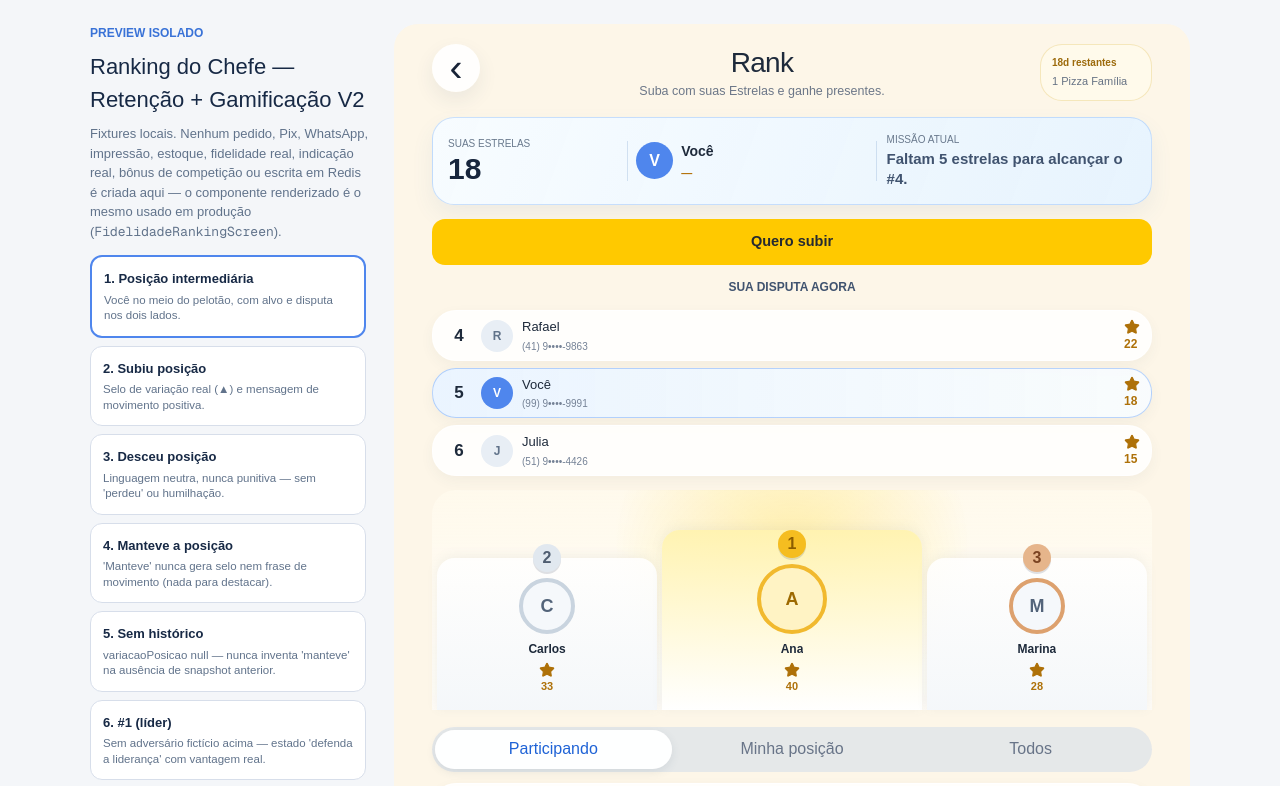
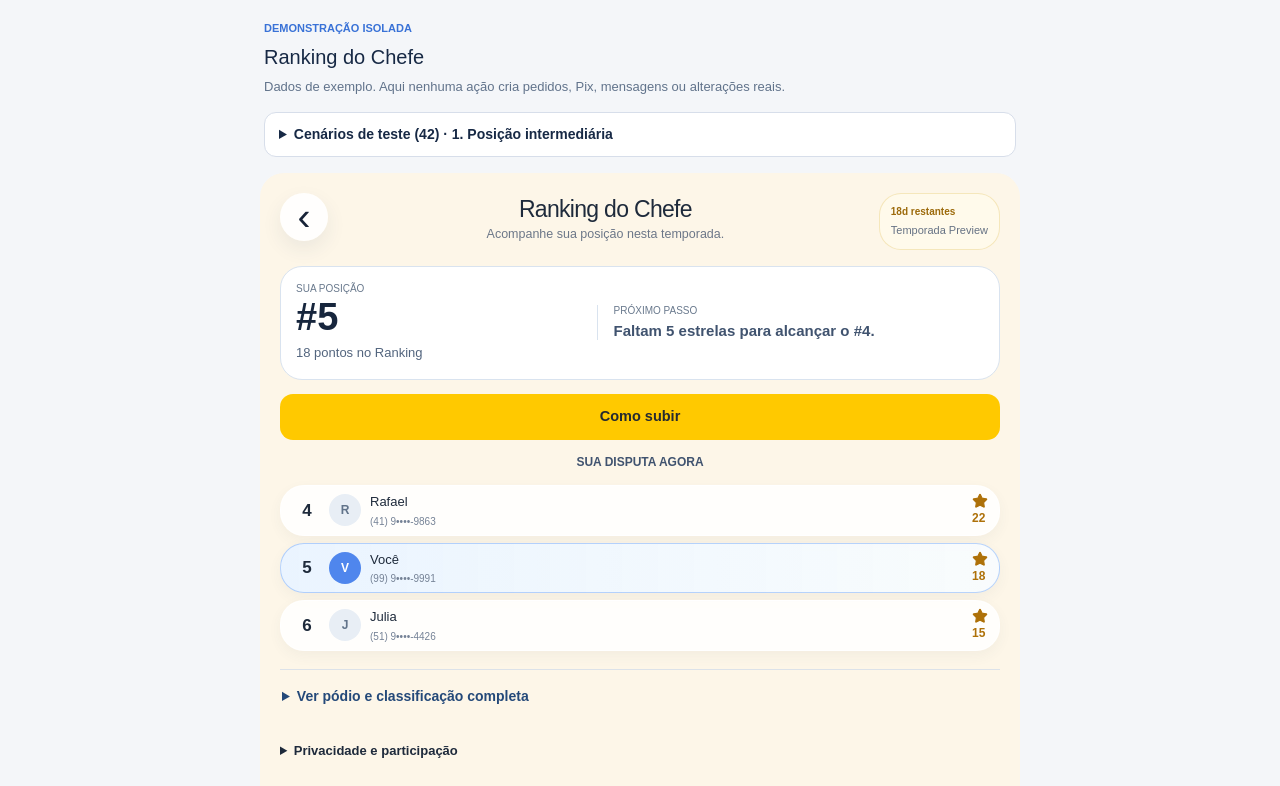
Before and after one commit to luk8nhassil-maker/-chefebot, a Next.js app: page /dev/ranking-retencao in a window 1280 px wide. Shown: the top 786 px of the page. Built offline with nearby package versions, Linux system fonts and the light colour scheme.

Commit message:
refactor(ranking): clarify position and simplify preview

```diff
--- a/src/app/cliente/FidelidadeRankingScreen.tsx
+++ b/src/app/cliente/FidelidadeRankingScreen.tsx
@@ -195,12 +195,9 @@ export function FidelidadeRankingScreen({
       <header className="cf-ranking-header">
         <button type="button" onClick={onClose} aria-label="Voltar para Fidelidade">‹</button>
         <div>
-          <h1>Rank</h1>
-          {/* Copy fail-closed (correção de blocker): "ganhe presentes" só
-              quando existe um prêmio REAL aprovado e configurado pelo admin
-              (temporada.premio, já fail-closed no servidor) — sem isso, a
-              frase nunca promete um presente que pode não existir. */}
-          <p>{temporada?.premio ? 'Suba com suas Estrelas e ganhe presentes.' : 'Suba com suas Estrelas e avance na temporada.'}</p>
+          <h1>Ranking do Chefe</h1>
+          {/* A descrição do prêmio só aparece quando o servidor o configurou. */}
+          <p>{temporada?.premio ? 'Suba de posição nesta temporada.' : 'Acompanhe sua posição nesta temporada.'}</p>
         </div>
         {temporada && (
           <div className="cf-ranking-season">
@@ -283,14 +280,18 @@ export function FidelidadeRankingScreen({
       )}
 
       <section className="cf-ranking-current" aria-label="Seu status atual">
-        <div><small>SUAS ESTRELAS</small><strong>{ranking.score}</strong></div>
-        <div className="cf-ranking-current-user">
-          <span aria-hidden="true">V</span>
-          <b>Você<em>{ranking.participantes.variacaoPosicao && ranking.participantes.variacaoPosicao.direcao !== 'manteve'
-            ? `${ranking.participantes.variacaoPosicao.direcao === 'subiu' ? '▲' : '▼'} ${ranking.participantes.variacaoPosicao.casas}`
-            : '—'}</em></b>
+        <div>
+          <small>SUA POSIÇÃO</small>
+          <strong>{ranking.participantes.posicao ? `#${ranking.participantes.posicao}` : '—'}</strong>
+          <span>{ranking.score} pontos no Ranking</span>
+          {(gamificacao?.bonusCompeticao ?? 0) > 0 && (
+            <span>{gamificacao?.bonusCompeticao} de bônus na competição; suas Estrelas de Fidelidade não mudam.</span>
+          )}
         </div>
-        <div><small>MISSÃO ATUAL</small><strong>{mensagemMissao ?? 'Continue acumulando estrelas.'}</strong></div>
+        <div className="cf-ranking-current-goal">
+          <small>PRÓXIMO PASSO</small>
+          <strong>{mensagemMissao ?? 'Continue acumulando estrelas para subir.'}</strong>
+        </div>
       </section>
 
       {gamificacao?.movimentoRecente && gamificacao.movimentoRecente.variacao.direcao !== 'manteve' && (
@@ -305,7 +306,7 @@ export function FidelidadeRankingScreen({
           className="cf-ranking-cta-primary"
           onClick={() => { emit('cta_subir_clicado'); setSheetSubirAberto(true) }}
         >
-          Quero subir
+          Como subir
         </button>
       )}
 
@@ -342,6 +343,8 @@ export function FidelidadeRankingScreen({
         )}
       </section>
 
+      <details className="cf-ranking-more">
+        <summary>Ver pódio e classificação completa</summary>
       <section className="cf-ranking-podium" aria-label="Melhores posições">
         {[2, 1, 3].map((posicao) => {
           const entrada = podium.find((item) => item.posicao === posicao)
@@ -378,6 +381,7 @@ export function FidelidadeRankingScreen({
         {aba === 'participantes' && <p className="cf-ranking-footnote">Mostrando posições próximas a você.</p>}
         {aba === 'geral' && <p className="cf-ranking-footnote">Só quem ativou o Ranking participa da disputa.</p>}
       </section>
+      </details>
 
       <details className="cf-ranking-privacy">
         <summary style={{ cursor: 'pointer', fontWeight: 700, fontSize: 13 }}>Privacidade e participação</summary>
@@ -395,14 +399,6 @@ export function FidelidadeRankingScreen({
         </button>
         {privacidadeErro && <p role="alert">{privacidadeErro}</p>}
       </details>
-
-      <section className="cf-ranking-note">
-        <span>🏆</span>
-        <div>
-          <strong>{mensagemMov ?? 'Acumule estrelas para subir'}</strong>
-          <p>{mensagemMissao ?? 'As estrelas desta temporada contam para sua posição.'}</p>
-        </div>
-      </section>
 
       {sheetSubirAberto && (
         <div className="cf-ranking-sheet-backdrop" role="presentation" onClick={() => setSheetSubirAberto(false)}>
@@ -500,12 +496,22 @@ export function FidelidadeRankingScreen({
         .cf-ranking-sheet-row span { display: flex; flex-direction: column; gap: 4px; }
         .cf-ranking-sheet-row small { color: #7b8490; font-size: 11px; }
         .cf-ranking-sheet-action { flex: none; padding: 9px 14px; border: 0; border-radius: 12px; background: #ffc900; color: #252a30; font-weight: 700; font-size: 12.5px; cursor: pointer; white-space: nowrap; }.cf-ranking-sheet-action:disabled { opacity: .6; cursor: wait; }
+        .cf-ranking-header h1 { font-size: 23px; }
+        .cf-ranking-header p { white-space: normal; line-height: 1.4; }
+        .cf-ranking-current { grid-template-columns: minmax(110px, .75fr) 1fr; background: #fff; box-shadow: none; border-color: #d9e3ef; }
+        .cf-ranking-current>div>strong { font-size: 38px; }
+        .cf-ranking-current>div>span { display: block; margin-top: 7px; color: #53657e; font-size: 13px; }
+        .cf-ranking-current-goal { border-left: 1px solid #d9e3ef; padding-left: 16px; }
+        .cf-ranking-current .cf-ranking-current-goal strong { font-size: 15px; line-height: 1.35; }
+        .cf-ranking-more { margin: 18px 0; border-top: 1px solid #dce2e9; }
+        .cf-ranking-more>summary { padding: 16px 2px; color: #244979; cursor: pointer; font-size: 14px; font-weight: 700; }
+        .cf-ranking-more .cf-ranking-podium { margin-top: 6px; }
         @media (prefers-reduced-motion: reduce) { .cf-ranking-screen * { transition: none !important; } }
         @media (max-width: 420px) {
-          .cf-ranking-current { grid-template-columns: .72fr 1.08fr 1.2fr; gap: 7px; padding: 12px 11px; border-radius: 17px; }
-          .cf-ranking-current small { font-size: 11px; }.cf-ranking-current>div>strong { font-size: 27px; }
-          .cf-ranking-current-user { gap: 6px; padding: 0 6px; }.cf-ranking-current-user>span { width: 33px; height: 33px; }.cf-ranking-current-user b { font-size: 13px; }.cf-ranking-current-user em { font-size: 11px; }
-          .cf-ranking-current>div:last-child strong { font-size: 13px; line-height: 1.15; }
+          .cf-ranking-current { grid-template-columns: minmax(100px, .75fr) 1fr; gap: 8px; padding: 14px 12px; border-radius: 17px; }
+          .cf-ranking-current>div>strong { font-size: 32px; }
+          .cf-ranking-current .cf-ranking-current-goal strong { font-size: 13px; }
+          .cf-ranking-current-goal { padding-left: 11px; }
           .cf-ranking-season { min-width: 98px; padding: 8px 9px; border-radius: 16px; font-size: 10px; }.cf-ranking-season small { font-size: 11px; margin-top: 2px; }
         }
       `}</style>
--- a/src/app/dev/ranking-retencao/RankingRetencaoPreview.tsx
+++ b/src/app/dev/ranking-retencao/RankingRetencaoPreview.tsx
@@ -104,7 +104,7 @@ const TEMPORADA_PADRAO: TemporadaCompleta = {
   diasRestantes: 18,
   fimEm: null,
   estado: "ativa",
-  premio: { descricao: "1 Pizza Família", quantidadePremiados: 3 },
+  premio: null,
 };
 
 const PRIVACIDADE_PARTICIPANTE: PreferenciasPrivacidadeRanking = {
@@ -277,7 +277,7 @@ const CENARIOS: Cenario[] = [
   {
     id: "premio-configurado",
     titulo: "12. Prêmio configurado",
-    detalhe: "Descrição do prêmio vem só de configuração aprovada pelo admin.",
+    detalhe: "Exemplo fictício para testar uma temporada com prêmio configurado.",
     props: {
       ranking: montarRanking({ participantes: PARTICIPANTES_PADRAO, voceIndex: 4, variacaoPosicao: { direcao: "manteve", casas: 0 } }),
       temporada: { ...TEMPORADA_PADRAO, premio: { descricao: "1 Pizza Família + Refrigerante", quantidadePremiados: 3 } },
@@ -700,17 +700,21 @@ export default function RankingRetencaoPreview() {
   }
 
   return (
-    <main style={{ minHeight: "100dvh", background: "#f4f6f9", padding: 24, fontFamily: "Arial, sans-serif", color: "#172945" }}>
-      <section style={{ maxWidth: 1100, margin: "0 auto", display: "grid", gridTemplateColumns: "280px 1fr", gap: 24, alignItems: "start" }}>
-        <div>
-          <p style={{ margin: "0 0 8px", fontSize: 12, fontWeight: 800, color: "#3972d7" }}>PREVIEW ISOLADO</p>
-          <h1 style={{ margin: "0 0 8px", fontSize: 22 }}>Ranking do Chefe — Retenção + Gamificação V2</h1>
-          <p style={{ margin: "0 0 14px", color: "#61738b", lineHeight: 1.5, fontSize: 13 }}>
-            Fixtures locais. Nenhum pedido, Pix, WhatsApp, impressão, estoque, fidelidade real, indicação real,
-            bônus de competição ou escrita em Redis é criada aqui — o componente renderizado é o mesmo usado em
-            produção (<code>FidelidadeRankingScreen</code>).
+    <main style={{ minHeight: "100dvh", background: "#f4f6f9", padding: "20px 12px", fontFamily: "Arial, sans-serif", color: "#172945" }}>
+      <section style={{ maxWidth: 760, margin: "0 auto" }}>
+        <header style={{ padding: "0 4px 16px" }}>
+          <p style={{ margin: "0 0 5px", fontSize: 11, fontWeight: 800, color: "#3972d7" }}>DEMONSTRAÇÃO ISOLADA</p>
+          <h1 style={{ margin: "0 0 6px", fontSize: 20 }}>Ranking do Chefe</h1>
+          <p style={{ margin: 0, color: "#61738b", lineHeight: 1.45, fontSize: 13 }}>
+            Dados de exemplo. Aqui nenhuma ação cria pedidos, Pix, mensagens ou alterações reais.
           </p>
-          <div style={{ display: "grid", gap: 8, maxHeight: "80dvh", overflow: "auto", paddingRight: 4 }}>
+        </header>
+        <details style={{ margin: "0 4px 16px", padding: "11px 14px", border: "1px solid #d7deea", borderRadius: 12, background: "#fff" }}>
+          <summary style={{ cursor: "pointer", fontSize: 14, fontWeight: 700 }}>Cenários de teste ({CENARIOS.length}) · {cenario.titulo}</summary>
+          <p style={{ color: "#61738b", lineHeight: 1.45, fontSize: 12 }}>
+            Simulação local com o mesmo componente visual do app. Selecione um estado para conferir a tela.
+          </p>
+          <div style={{ display: "grid", gap: 8, maxHeight: "50dvh", overflow: "auto", paddingRight: 4 }}>
             {CENARIOS.map((item) => (
               <button
                 key={item.id}
@@ -730,7 +734,7 @@ export default function RankingRetencaoPreview() {
               </button>
             ))}
           </div>
-        </div>
+        </details>
 
         <div style={{ background: "#fdf6e8", borderRadius: 24, padding: "24px 18px", minHeight: 640 }}>
           {aviso && (
```
Also changed, not shown: 1 other file (tests, documents, lock files or other folders).
